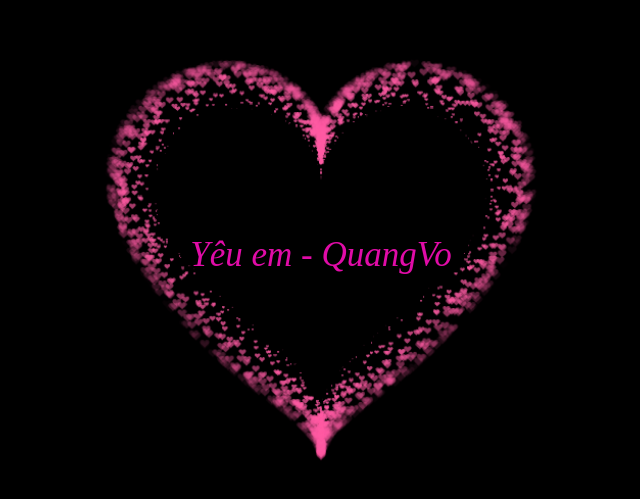
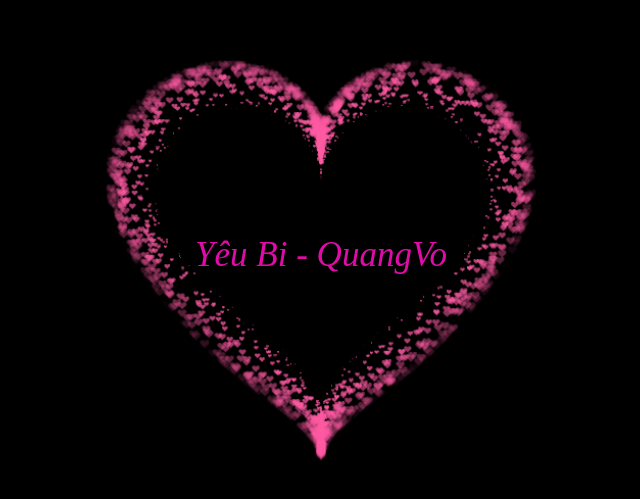
Before and after one commit to quangvo1302/fBi, a plain HTML site: page index.html in a window 1280 px wide. Shown: the part 143-642 px from the top of the page, 319-959 px from the left. Drawn offline with Linux system fonts and the light colour scheme.

Commit message:
first commit

```diff
--- a/index.html
+++ b/index.html
@@ -331,6 +331,6 @@ var ParticlePool = (function() {
         align-items: center;
         justify-content: center;
         margin-bottom: 5px;
-        text-align: center;">Yêu em - QuangVo</div>
+        text-align: center;">Yêu Bi - QuangVo</div>
  </BODY>
 </HTML>
```
